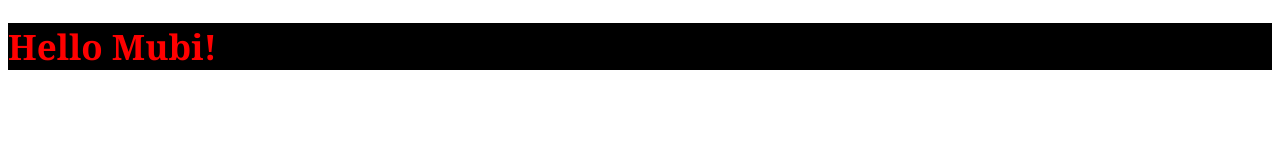
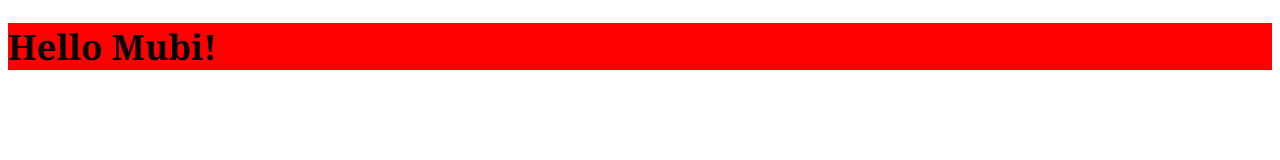
Before and after one commit to Mubizia/Practise, a plain HTML site: page index.html in a window 1280 px wide. Drawn offline with Linux system fonts and the light colour scheme.

Commit message:
color changed

```diff
--- a/style.css
+++ b/style.css
@@ -1,6 +1,6 @@
 h1{
-    color: red;
-    background-color: black;
+    color: rgb(2, 2, 2);
+    background-color: rgb(255, 0, 0);
     font-family: Georgia, 'Times New Roman', Times, serif;
     font-size: 35px;
     font-weight: bolder;
```
